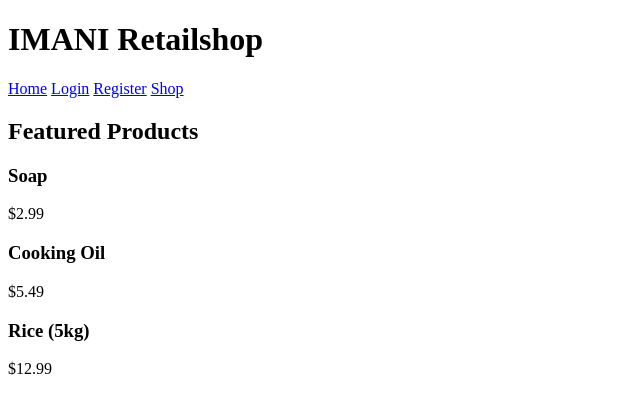
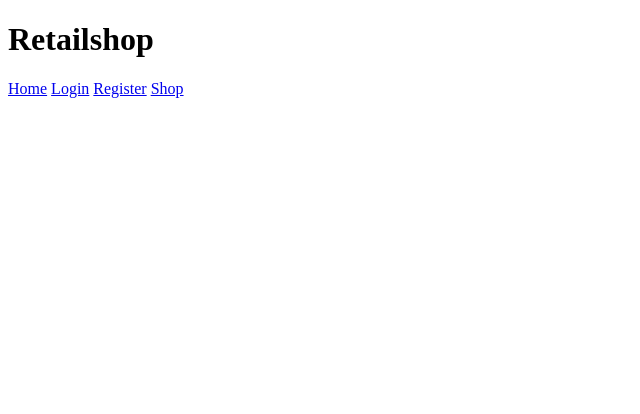
Before and after one commit to rez047/salesretailproject, a Flask app: page / in a window 1280 px wide. Shown: the top 414 px of the page, without its empty margins (0-640 px from the left). Run offline with Flask 3, Linux system fonts and the light colour scheme.

Commit message:
Change shop name to 'Retailshop'
Updated the title and header from 'IMANI Retailshop' to 'Retailshop'.

```diff
--- a/templates/index.html
+++ b/templates/index.html
@@ -2,12 +2,12 @@
 <html lang="en">
 <head>
   <meta charset="UTF-8">
-  <title>IMANI Retailshop</title>
+  <title>Retailshop</title>
 </head>
 
 <body>
   <header>
-    <h1>IMANI Retailshop</h1>
+    <h1>Retailshop</h1>
 
     <nav>
       <a href="/">Home</a>
@@ -16,25 +16,5 @@
       <a href="/buyer">Shop</a>
     </nav>
   </header>
-
-  <section>
-    <h2>Featured Products</h2>
-
-    <div>
-      <h3>Soap</h3>
-      <p>$2.99</p>
-    </div>
-
-    <div>
-      <h3>Cooking Oil</h3>
-      <p>$5.49</p>
-    </div>
-
-    <div>
-      <h3>Rice (5kg)</h3>
-      <p>$12.99</p>
-    </div>
-  </section>
-
 </body>
 </html>
```
